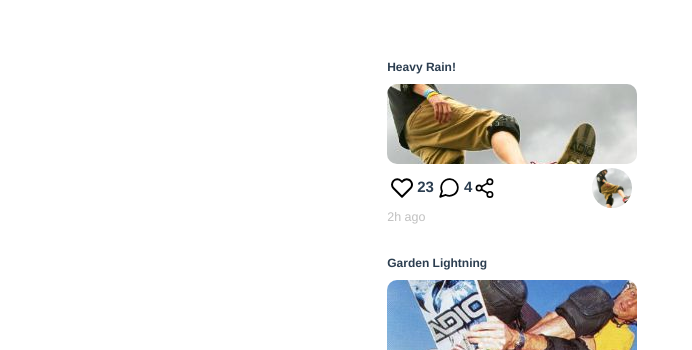
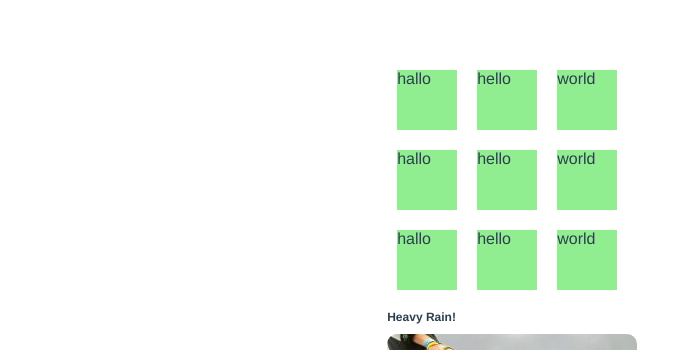
Before and after one commit to SametYalcinn/pwa, a Vue app: page / in a window 1280 px wide. Shown: the top 350 px of the page, without its empty margins (0-692 px from the left). Built offline with nearby package versions, Linux system fonts and the light colour scheme.

Commit message:
Tiles added

```diff
--- a/src/App.vue
+++ b/src/App.vue
@@ -7,6 +7,13 @@
         :product="product"
         />
      </section>
+    <section class="tiles">
+      <Tiles
+        v-for="tile in tiles"
+        :key="tile.color"
+        :card="card"
+        />
+     </section>
     <section class="cards">
       <PostCard
         v-for="card in cards"
@@ -14,6 +21,7 @@
         :card="card"
         />
      </section>
+
   </main>
   <img alt="Vue logo" src="./assets/logo.png" />
   <HelloWorld msg="Welcome to Your Vue.js App" />
@@ -22,6 +30,7 @@
 <script>
 // import HelloWorld from "./components/HelloWorld.vue";
 import Products from './components/Products';
+import Tiles from './components/Tiles';
 import PostCard from './components/PostCard';
 
 export default {
@@ -29,40 +38,34 @@ export default {
   components: {
     // HelloWorld,
     Products,
+    Tiles,
     PostCard,
   },
     data () {
     return {
-      // products: [
-      //   {
-      //     title: '1. No Proverty',
-      //     color: 'green',
-      //     bgtext: 'SDG1',
-      //     src: require('./assets/SDG-1.png'),
-      //     products: '2h ago',
-      //     // product: 'heavy rain!'
-      //     // person who posted pic:
-
-      //   },
-      //    {
-      //     title: '2. Zero Hunger',
-      //     color: 'blue',
-      //     bgtext: 'SDG2',
-      //     src: require('./assets/SDG-2.png'),
-      //     products: '3h ago',
-      //     // product: 'heavy rain!'
-
-      //   },
-      //   {
-      //     title: '3. Good Health and Well-being',
-      //     color: 'red',
-      //     bgtext: 'SDG3',
-      //     src: require('./assets/SDG-3.png'),
-      //     products: '4h ago',
-      //     // product: 'heavy rain!'
-
-      //   },
-      //   ],
+      tiles: [
+        {
+          title: '1. No Proverty',
+          color: 'green',
+          bgtext: 'SDG1',
+          src: require('./assets/SDG-1.png'),
+          products: '2h ago',
+        },
+         {
+          title: '2. Zero Hunger',
+          color: 'blue',
+          bgtext: 'SDG2',
+          src: require('./assets/SDG-2.png'),
+          products: '3h ago',
+        },
+        {
+          title: '3. Good Health and Well-being',
+          color: 'red',
+          bgtext: 'SDG3',
+          src: require('./assets/SDG-3.png'),
+          products: '4h ago',
+        },
+        ],
 
         cards: [
         {
--- /dev/null
+++ b/src/components/Tiles.vue
@@ -0,0 +1,69 @@
+<template>
+    <div class="card-tiles">
+        <div class="outer">
+            <div class="one">hallo</div>
+            <div class="one">hello</div>
+            <div class="one">world</div>
+        </div>
+    </div>
+
+</template>
+
+<script>
+export default {
+    name: 'card',
+    props:['card']
+    }
+</script>
+
+<style>
+/* MY CSS */
+.container {
+   /* margin: auto; */
+  /* width: 40%; */
+}
+
+.card-tiles {
+        /* flex: 1 1 33.333%; */
+        width: 40%;
+        /* padding-left: 40%; */
+        /* max-width: 200px; */
+        /* padding: 25px; */
+        padding-right: 25px;
+        padding-left: 25px;
+        margin-right: 0px;
+        margin: auto;
+
+    }
+
+
+    .outer > * {
+  display:inline-block;
+  vertical-align:middle;
+  background-color:lightgreen;
+  width:60px; height:60px;
+}
+.one {
+    width:60px;
+    height:60px;
+    margin: 10px;
+    }
+
+/* .container {
+    display: flex;
+    justify-content: center;
+    flex-wrap: wrap;
+    width: 70%;
+    background: #eee;
+    margin: 10px auto;
+    position: relative;
+    text-align:center;
+}
+
+.block {
+    background: green;
+    height: 100px;
+    width: 100px;
+    margin: 10px;
+} */
+</style>
```
